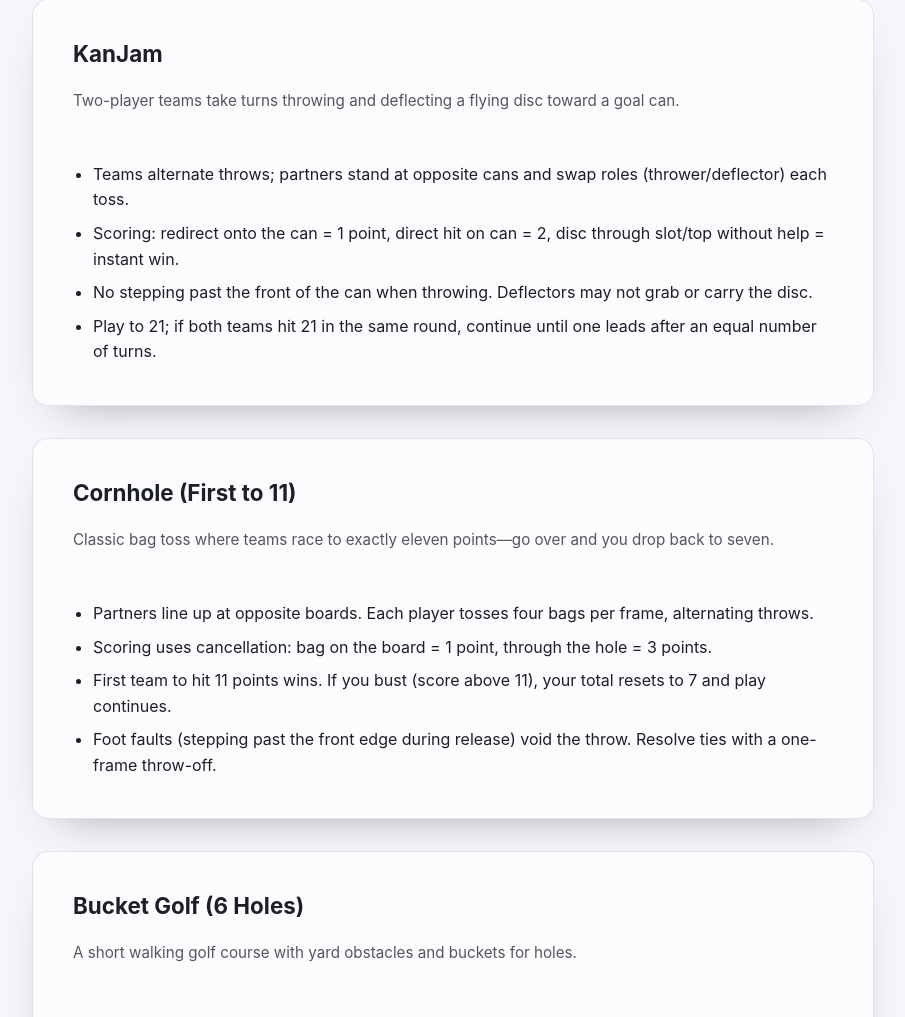
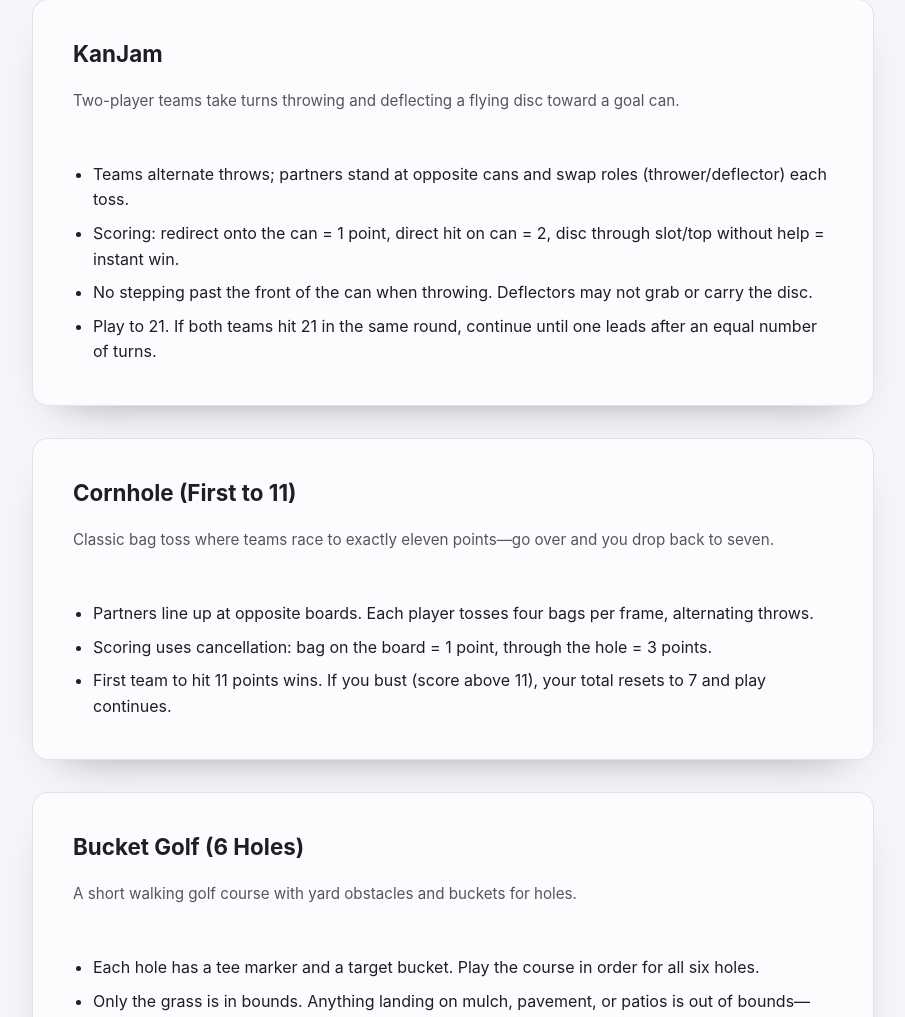
Before and after one commit to dillesca/freeze-fest, a FastAPI app: page /rules in a window 1280 px wide. Shown: the part 688-1705 px from the top of the page, without its empty margins (187-1092 px from the left). Run offline with FastAPI, Linux system fonts and the light colour scheme; some libraries are stand-ins or nearby versions.

Commit message:
small updates

```diff
--- a/app/templates/game_rules.html
+++ b/app/templates/game_rules.html
@@ -55,7 +55,7 @@
           <li>Teams alternate throws; partners stand at opposite cans and swap roles (thrower/deflector) each toss.</li>
           <li>Scoring: redirect onto the can = 1 point, direct hit on can = 2, disc through slot/top without help = instant win.</li>
           <li>No stepping past the front of the can when throwing. Deflectors may not grab or carry the disc.</li>
-          <li>Play to 21; if both teams hit 21 in the same round, continue until one leads after an equal number of turns.</li>
+          <li>Play to 21. If both teams hit 21 in the same round, continue until one leads after an equal number of turns.</li>
         </ul>
       </section>
 
@@ -66,7 +66,6 @@
           <li>Partners line up at opposite boards. Each player tosses four bags per frame, alternating throws.</li>
           <li>Scoring uses cancellation: bag on the board = 1 point, through the hole = 3 points.</li>
           <li>First team to hit 11 points wins. If you bust (score above 11), your total resets to 7 and play continues.</li>
-          <li>Foot faults (stepping past the front edge during release) void the throw. Resolve ties with a one-frame throw-off.</li>
         </ul>
       </section>
 
```
